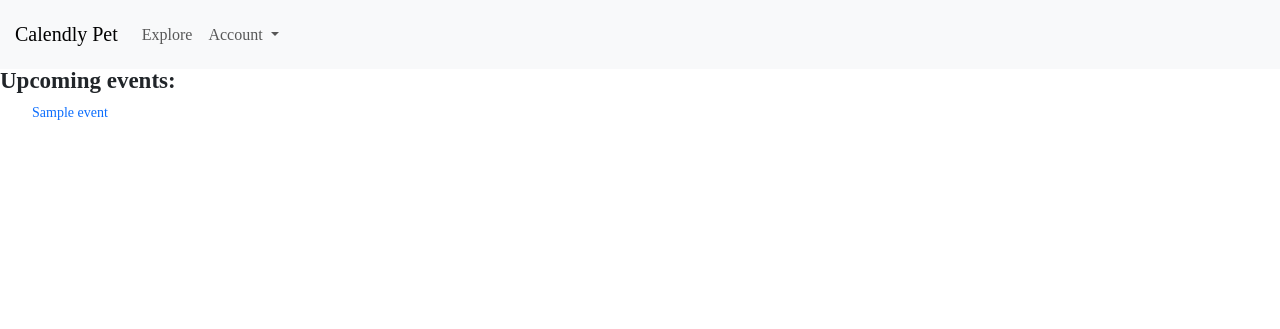
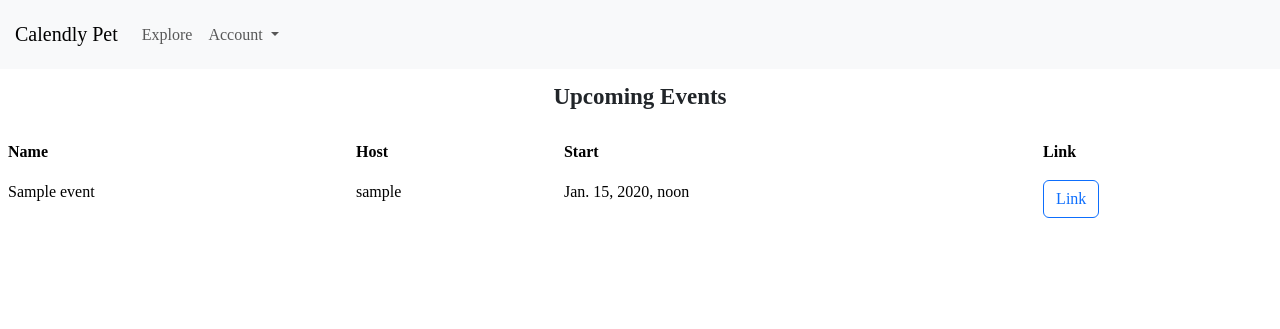
Before and after one commit to bodlan/calendly-pet, a Django app: template templates/calendly/index.html in a window 1280 px wide. Shown: the top 329 px of the page. Run offline with Django 4.2, Linux system fonts and the light colour scheme; the template is opened without the code that fills it: values that come from a table or form of the project are taken from there, others are empty; tables that the repository leaves empty hold one stand-in row (values such as "Sample post"); some libraries are stand-ins or nearby versions; some web fonts are replaced.

Commit message:
Index.html update form ul to table

```diff
--- a/templates/calendly/index.html
+++ b/templates/calendly/index.html
@@ -1,13 +1,33 @@
 {% extends "calendly/base.html" %}
 {% block content %}
-  {% if events %}
-  <h1>Upcoming events:</h1>
-        <ul>
-        {% for event in events %}
-            <li><a href="{% url 'calendly:event_detail' event.hash_url %}">{{ event.name }}</a></li>
-        {% endfor %}
-        </ul>
+
+<div class="d-flex justify-content-center my-3">
+    <h1>Upcoming Events</h1>
+</div>
+<div class="d-flex justify-content-center">
+    {% if events %}
+    <table class="table table-hover table-borderless">
+        <thead>
+        <tr>
+            <th scope="col">Name</th>
+            <th scope="col">Host</th>
+            <th scope="col">Start</th>
+            <th scope="col">Link</th>
+        </tr>
+        </thead>
+            <tbody>
+                {% for event in events %}
+                <tr>
+                    <td>{{ event.name }}</td>
+                    <td>{{ event.user_created }}</td>
+                    <td>{{ event.start_time }}</td>
+                    <td><a class="btn btn-outline-primary" href="{% url 'calendly:event_detail' event.hash_url %}" role="button">Link</a></td>
+                </tr>
+                {% endfor %}
+            </tbody>
+    </table>
     {% else %}
         <p>No events are available.</p>
     {% endif %}
+</div>
 {% endblock %}
```
Also changed, not shown: templates/calendly/explore.html (+4 -10 lines).
